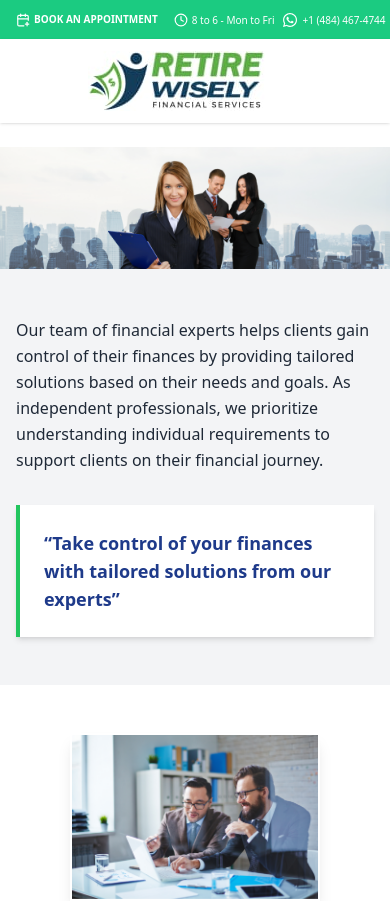
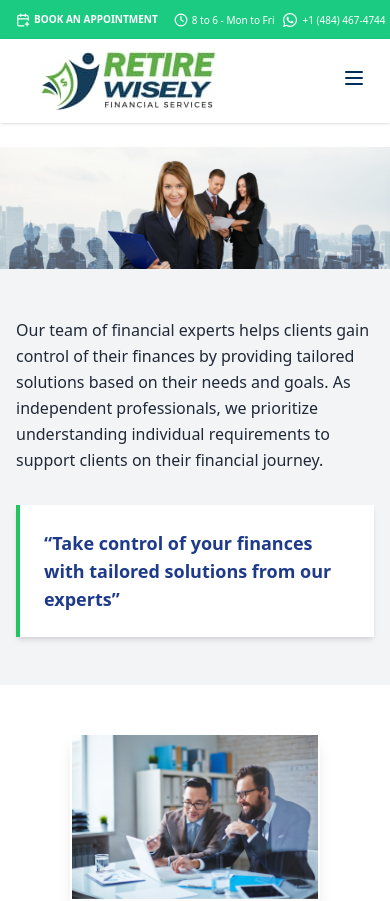
Before and after one commit to nirajsai1/retire_wisely, a React (Create React App) app: page / in a window 390 px wide. Shown: the top 901 px of the page. Built offline with nearby package versions, Linux system fonts and the light colour scheme.

Commit message:
fixed alignments

```diff
--- a/src/App.js
+++ b/src/App.js
@@ -85,7 +85,6 @@ const toggleMobileDropdown = () => setMobileDropdownOpen(!mobileDropdownOpen);
         </div>
       </div>
 
-      {/* Mobile Version */}
       <div className="flex md:hidden bg-[#1bcb81] px-2 py-2 items-center gap-2 text-white text-[10px] w-full overflow-x-auto whitespace-nowrap scrollbar-none">
         <div
           className="flex items-center px-2 py-1 cursor-pointer transition hover:bg-[#002E5B] hover:rounded-lg hover:border hover:border-[#002E5B]"
@@ -106,15 +105,14 @@ const toggleMobileDropdown = () => setMobileDropdownOpen(!mobileDropdownOpen);
         </div>
       </div><div className="sticky top-0 bg-white shadow z-20 text-[#002E5B]">
   <div className="flex items-center justify-between max-w-screen-xl mx-auto px-6 py-3 text-[#002E5B]">
-    {/* Logo */}
     <img
-      src={image}
-      alt="Logo"
-      className="flex-[3] max-w-[180px] mr-32 ml-16 cursor-pointer"
-      onClick={handlenav}
-    />
+  src={image}
+  alt="Logo"
+  className="flex-[3] max-w-[180px] ml-4 mr-2 md:ml-16 md:mr-32 cursor-pointer"
+  onClick={handlenav}
+/>
 
-    {/* Hamburger Menu - Mobile Only */}
+
     <div className="lg:hidden">
       <button onClick={toggleMobileMenu} className="focus:outline-none">
         <svg className="w-6 h-6" fill="none" stroke="currentColor" strokeWidth="2"
@@ -125,13 +123,11 @@ const toggleMobileDropdown = () => setMobileDropdownOpen(!mobileDropdownOpen);
       </button>
     </div>
 
-    {/* Main Navigation - Hidden on Mobile */}
     <div className="hidden lg:flex flex-[2] gap-x-12 text-sm font-semibold items-center">
       <Link to="/" className={isActive("/") ? activeClass : defaultClass}>HOME</Link>
       <Link to="/aboutus" className={isActive("/aboutus") ? activeClass : defaultClass}>ABOUT US</Link>
       <Link to="/services" className={isActive("/services") ? activeClass : defaultClass}>SERVICES</Link>
 
-      {/* Dropdown */}
       <div className="relative group inline-block">
         <div className="relative" ref={dropdownRef}>
           <button
@@ -153,7 +149,6 @@ const toggleMobileDropdown = () => setMobileDropdownOpen(!mobileDropdownOpen);
       <Link to="/partnership" className={isActive("/partnership") ? activeClass : defaultClass}>PARTNERSHIP</Link>
       <Link to="/contactus" className={isActive("/contactus") ? activeClass : defaultClass}>CONTACT US</Link>
 
-      {/* Social Icons */}
       <div className="flex gap-4">
         <FaFacebook className="w-5 h-5" />
         <FaInstagram className="w-5 h-5" />
@@ -161,7 +156,6 @@ const toggleMobileDropdown = () => setMobileDropdownOpen(!mobileDropdownOpen);
     </div>
   </div>
 
-  {/* Mobile Menu */}
  {mobileMenuOpen && (
   <div className="lg:hidden px-6 pb-4 flex flex-col space-y-4 text-sm font-semibold text-[#002E5B]">
     <Link to="/" onClick={closeMobileMenu} className={isActive("/") ? activeClass : defaultClass}>
@@ -174,7 +168,6 @@ const toggleMobileDropdown = () => setMobileDropdownOpen(!mobileDropdownOpen);
       SERVICES
     </Link>
 
-    {/* Mobile Dropdown */}
     <div className="flex flex-col">
       <button onClick={toggleMobileDropdown} className="text-left">
         RESOURCES
@@ -194,8 +187,6 @@ const toggleMobileDropdown = () => setMobileDropdownOpen(!mobileDropdownOpen);
     <Link to="/contactus" onClick={closeMobileMenu} className={isActive("/contactus") ? activeClass : defaultClass}>
       CONTACT US
     </Link>
-
-    {/* Social Icons */}
     <div className="flex gap-4 mt-4">
       <FaFacebook className="w-5 h-5" />
       <FaInstagram className="w-5 h-5" />
```
